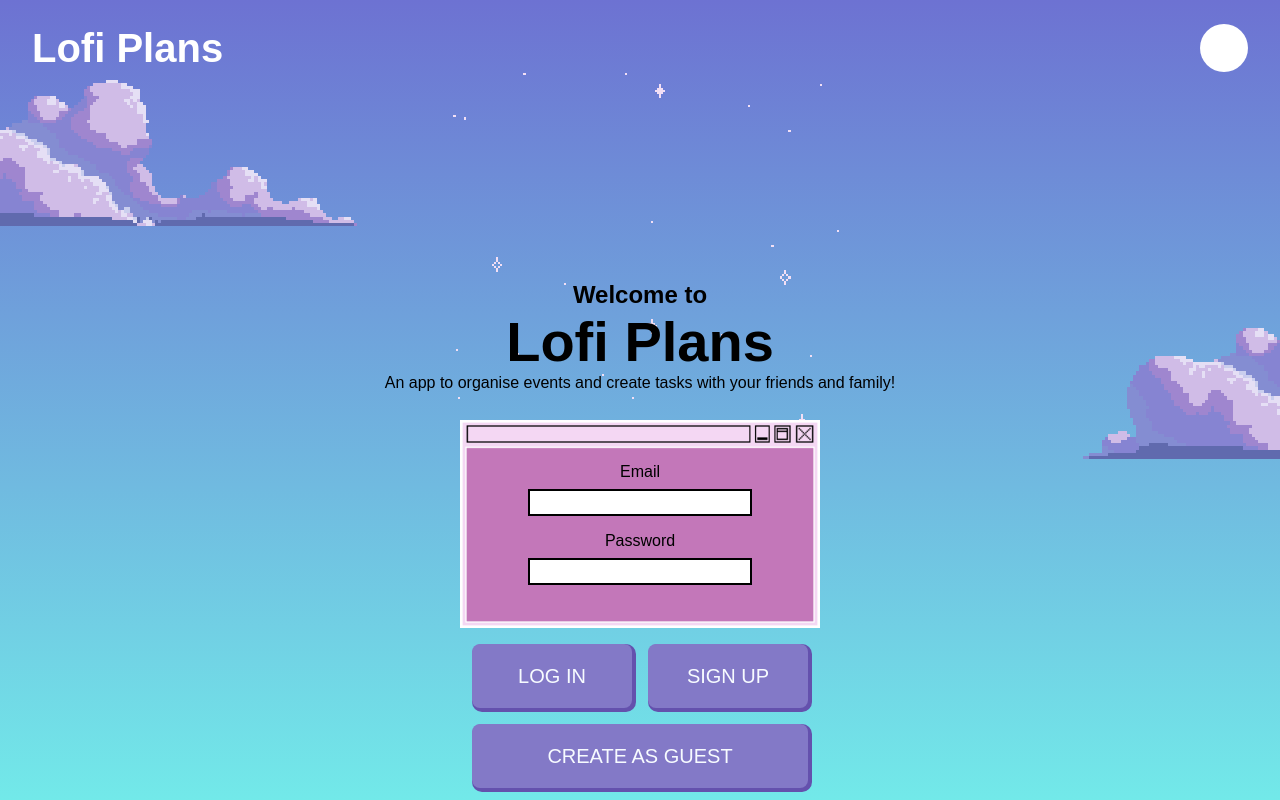
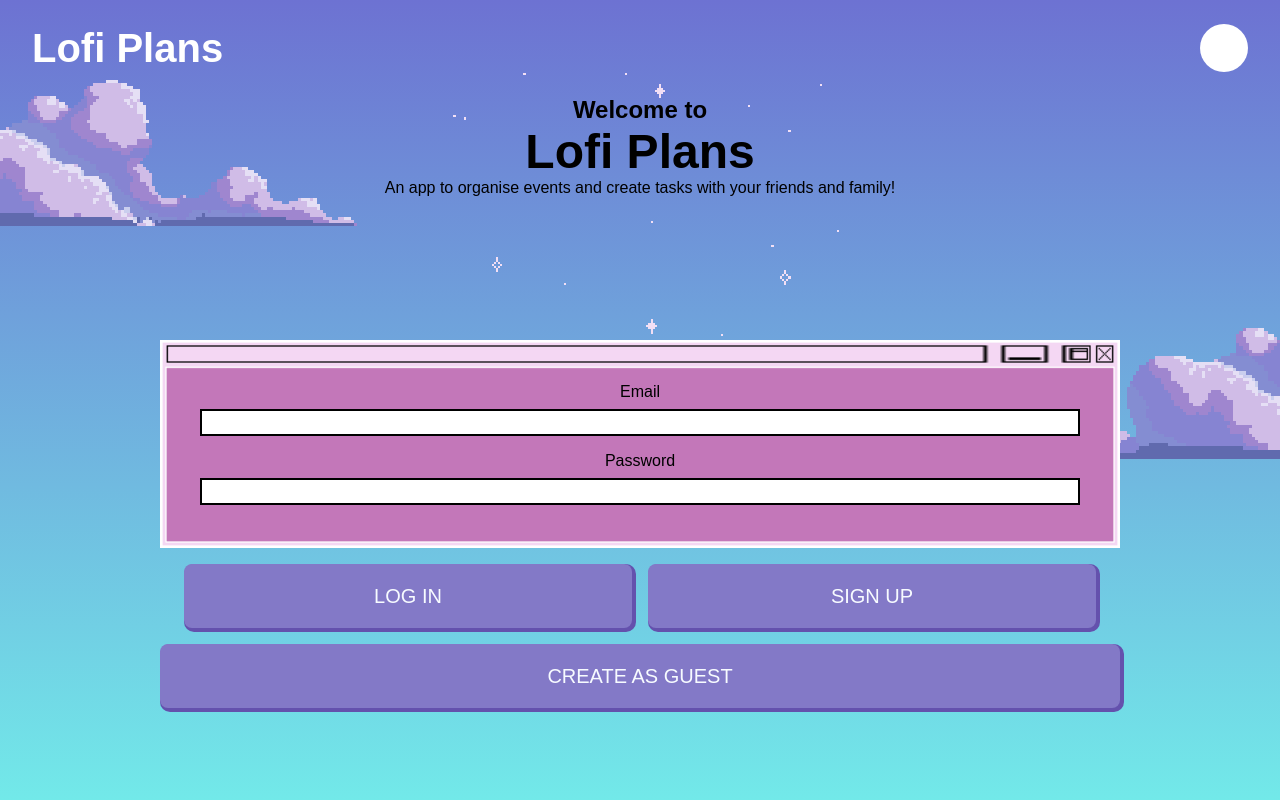
Before and after one commit to eea88/lofi-notes-app, a React (Vite) app: page / in a window 1280 px wide. Built offline with nearby package versions, Linux system fonts and the light colour scheme; no server answers; a web font is replaced by a local one.

Commit message:
HomePage formatting works

```diff
--- a/src/components/Navbar.css
+++ b/src/components/Navbar.css
@@ -8,6 +8,7 @@ nav {
     justify-content: space-between;
     align-items: center;
     z-index: 99999;
+
 }
 
 nav h1 {
--- a/src/index.css
+++ b/src/index.css
@@ -4,6 +4,7 @@
 * {
   margin: 0;
   padding: 0;
+
   box-sizing: border-box;
 }
 html {
@@ -18,6 +19,7 @@ body {
   font-size: 1rem;
   background: var(--primary-bg-gradient);
    font-family:"Aldrich" , sans-serif;
+
 }
 
 h1 {
--- a/src/pages/HomePage.css
+++ b/src/pages/HomePage.css
@@ -5,12 +5,13 @@
     flex-direction: column;
     justify-content: center;
     align-items: center;
-    margin: 12rem 0;
+    margin:12rem 0;
     overflow: hidden;
+
 }
 
 .homepage form {
-    width: 100%;
+    width: 95%;
     height: 50%;
     display: flex;
     flex-direction: column;
@@ -18,13 +19,13 @@
     align-items: center;
     padding-bottom: 1rem;
     position: absolute;
-    bottom: 0;
+    top: 28vh;
     z-index: 4;
 }
 
 .welcome {
-    width: 100%;
-    height: 60rem;
+    width: 95%;
+    height: 20vh;
     padding: 0 5rem;
     display: flex;
     flex-direction: column;
@@ -33,6 +34,7 @@
     text-align: center;
     z-index: 3;
 }
+
 
 .welcome h1 {
     font-size: 7rem;
@@ -47,7 +49,7 @@
 }
 
 .user-login {
-    width: 45rem;
+    width: 75vw;
     height: 26rem;
     display: flex;
     flex-direction: column;
@@ -73,7 +75,7 @@
 }
 
 .user-login input{
-    width: 80%;
+    width: 100%;
     padding: 0.5rem 1.5rem;
     border: solid 2px black;
 }
@@ -86,7 +88,7 @@
 }
 
 .homepage-btn button {
-    width: 20rem;
+    width: 35vw;
     height: 8rem;
     font-size: 2.5rem;
     font-family:"Aldrich" , sans-serif;
@@ -111,6 +113,7 @@
     top: 10%;
     left: 0;
     z-index: 2;
+
 }
 #cloud2 {
     width: 25rem;
@@ -127,7 +130,7 @@
 }
 
 .guest-btn {
-    width: 42rem;
+    width: 75vw;
     height: 8rem;
     font-size: 2.5rem;
     font-family:"Aldrich" , sans-serif;
@@ -140,3 +143,16 @@
     box-shadow: 2px 2px 0px 2px rgba(100,81,173,1);
     margin-top: 2rem;
 }
+@media(max-height: 820px) {
+    .welcome{
+        height: 50vh;
+        justify-content:flex-start;
+        margin-bottom: 1rem;
+        h1{
+            font-size: 6rem;
+        }
+    }
+    .homepage form{
+        top: 40vh;
+    }
+}
```
